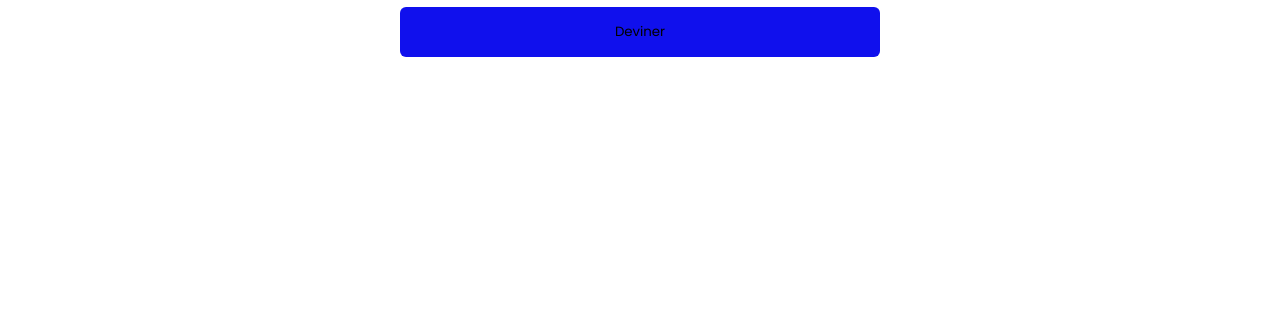
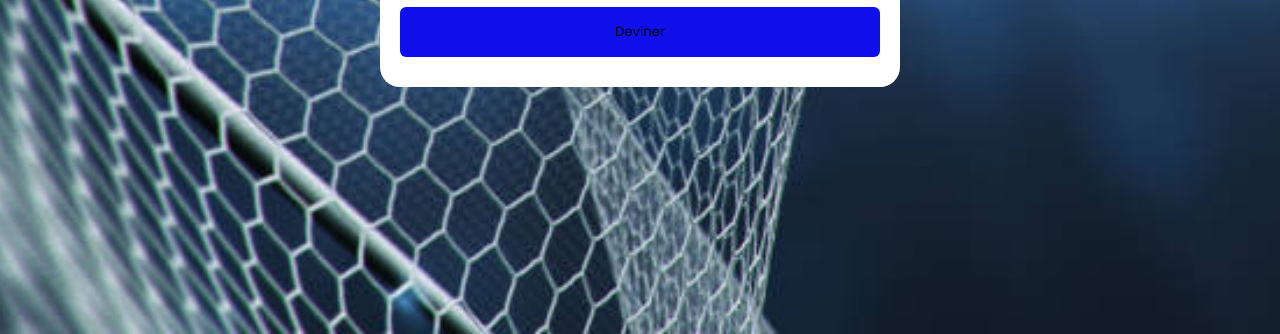
Before and after one commit to JoeLeDev/Guessing-game-football, a plain HTML site: page index.html in a window 1280 px wide. Shown: the part 466-800 px from the top of the page. Drawn offline with Linux system fonts and the light colour scheme; the site is published under a folder, as on GitHub Pages, so addresses that start at the root find nothing.

Commit message:
Update Style.css

```diff
--- a/Style.css
+++ b/Style.css
@@ -12,7 +12,7 @@ body {
     align-items: center;
     justify-content: center;
     height: 100vh;
-    background-image: url("/images/backfoot.jpeg");
+    background-image: url("./images/backfoot.jpeg");
     background-size: cover;
     background-repeat: no-repeat;
     background-position: center;
```
